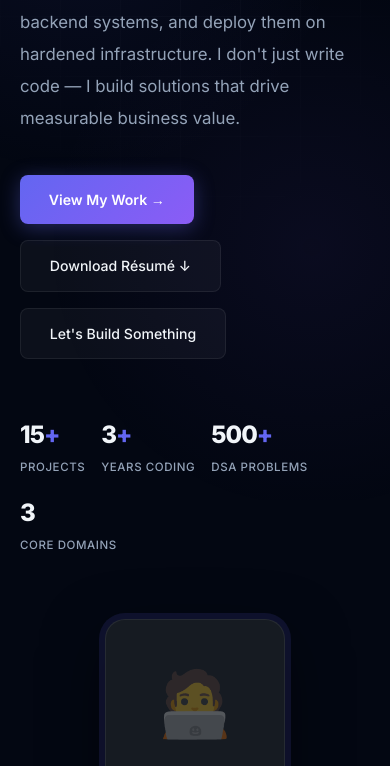
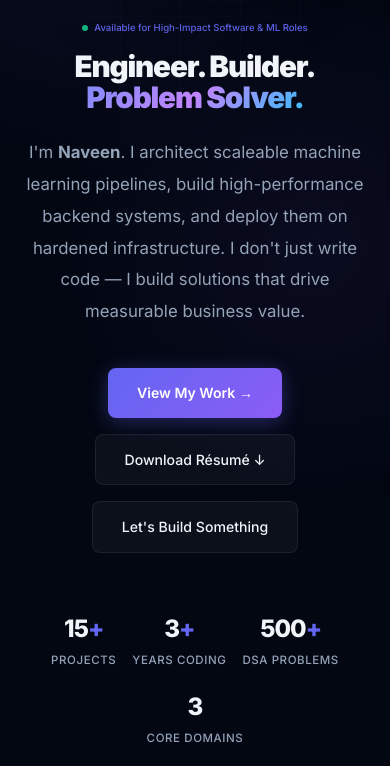
Before and after one commit to navbitz/navbitz, a plain HTML site: page index.html in a window 390 px wide. Shown: the part 344-1110 px from the top of the page. Drawn offline with Linux system fonts and the light colour scheme.

Commit message:
Update hero section styles and media queries
Refactor hero section styles and layout for better responsiveness.

```diff
--- a/index.html
+++ b/index.html
@@ -295,22 +295,6 @@
       box-shadow: 0 4px 16px rgba(99, 102, 241, 0.4);
     }
 
-    @media (max-width: 768px) {
-      .hero-inner {
-        grid-template-columns: 1fr;
-      }
-
-      .hero-photo {
-        width: 180px;
-        height: 220px;
-        margin: 0 auto;
-      }
-
-      .hero-photo-wrap {
-        display: flex;
-        justify-content: center;
-      }
-    }
 
     .hero-tag {
       display: inline-flex;
@@ -1321,7 +1305,50 @@
       }
 
       #hero {
-        padding: 7rem 1.25rem 4rem
+        padding: 6rem 1.25rem 3rem
+      }
+
+      .hero-inner {
+        display: flex;
+        flex-direction: column-reverse;
+        text-align: center;
+        gap: 2.5rem;
+      }
+
+      .hero-actions,
+      .hero-meta {
+        justify-content: center;
+      }
+
+      .hero-photo {
+        width: 180px;
+        height: 220px;
+        margin: 0 auto;
+      }
+
+      .hero-photo-wrap {
+        display: flex;
+        justify-content: center;
+      }
+
+      .hero-tag {
+        font-size: 0.65rem !important;
+        background: none !important;
+        border: none !important;
+        padding: 0 !important;
+        gap: 6px !important;
+        text-transform: none !important;
+        letter-spacing: 0 !important;
+        font-weight: 500 !important;
+        margin-bottom: 1rem !important;
+        box-shadow: none !important;
+        white-space: normal;
+        line-height: 1.4;
+      }
+
+      .hero-tag .status-dot {
+        width: 6px !important;
+        height: 6px !important;
       }
 
       h1.hero-title {
@@ -1330,12 +1357,32 @@
 
       .hero-meta {
         gap: 1.5rem
+      }
+
+      /* Centered Section Headers */
+      .section-head,
+      .certs-head {
+        text-align: center !important;
+      }
+
+      .section-sub {
+        margin: 0.75rem auto 0 !important;
       }
 
       .about-grid,
       .contact-grid {
         grid-template-columns: 1fr;
-        gap: 3rem
+        gap: 3rem;
+        text-align: center;
+      }
+
+      .about-body {
+        text-align: center;
+      }
+
+      .about-links,
+      .clinks {
+        justify-content: center;
       }
 
       .exp-grid,
@@ -1355,30 +1402,36 @@
       #about,
       #expertise,
       #journey,
-      #contact {
-        padding: 5rem 1.25rem
-      }
-
+      #contact,
       #skills,
       #projects,
       #achievements {
         padding: 5rem 1.25rem
       }
 
+      .proj-archive-link {
+        margin: 0 auto;
+      }
+
       footer {
-        padding: 1.5rem 1.25rem
+        padding: 1.5rem 1.25rem;
+        text-align: center;
       }
 
       .footer-inner {
         flex-direction: column;
-        align-items: flex-start;
-        gap: 0.75rem
+        align-items: center;
+        gap: 1rem;
       }
     }
 
     @media(max-width:480px) {
+      .hero-tag {
+        font-size: 0.6rem !important;
+      }
+
       h1.hero-title {
-        font-size: 2rem
+        font-size: 1.85rem
       }
 
       .hero-meta {
```
